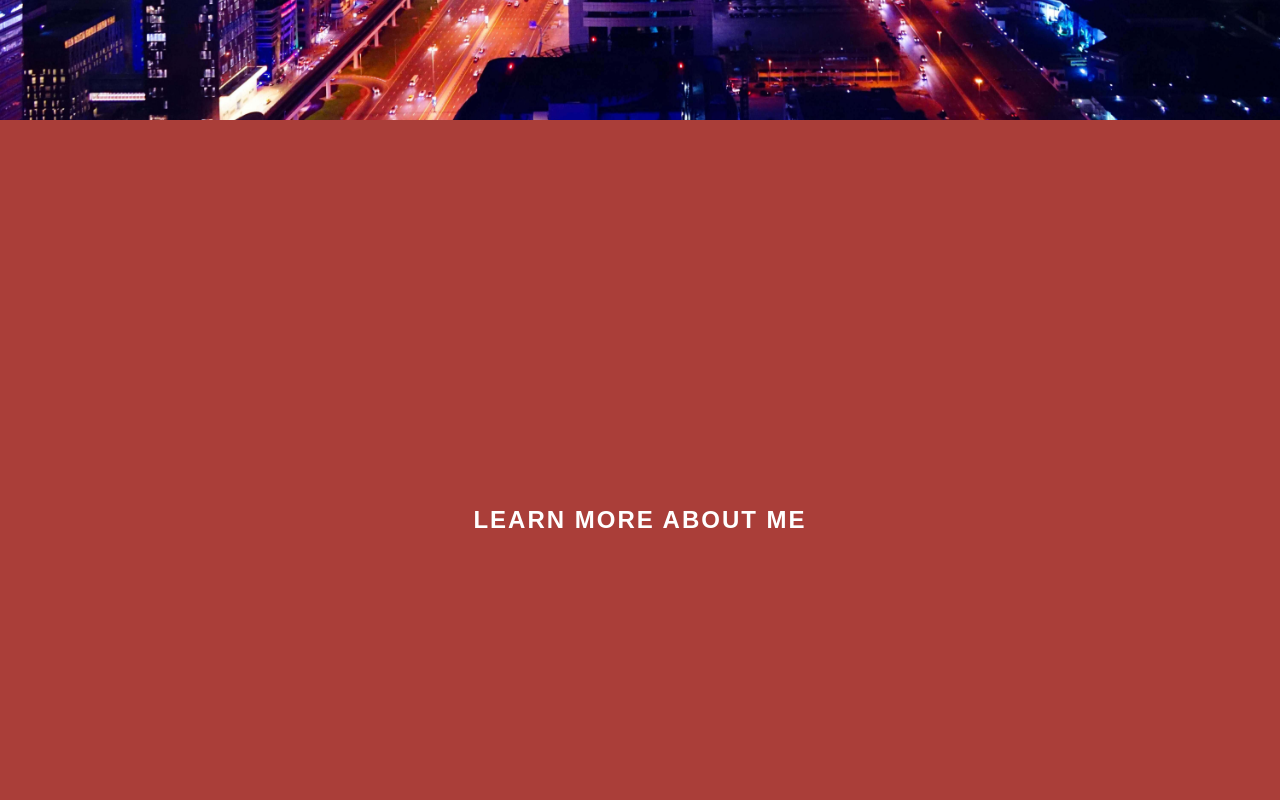
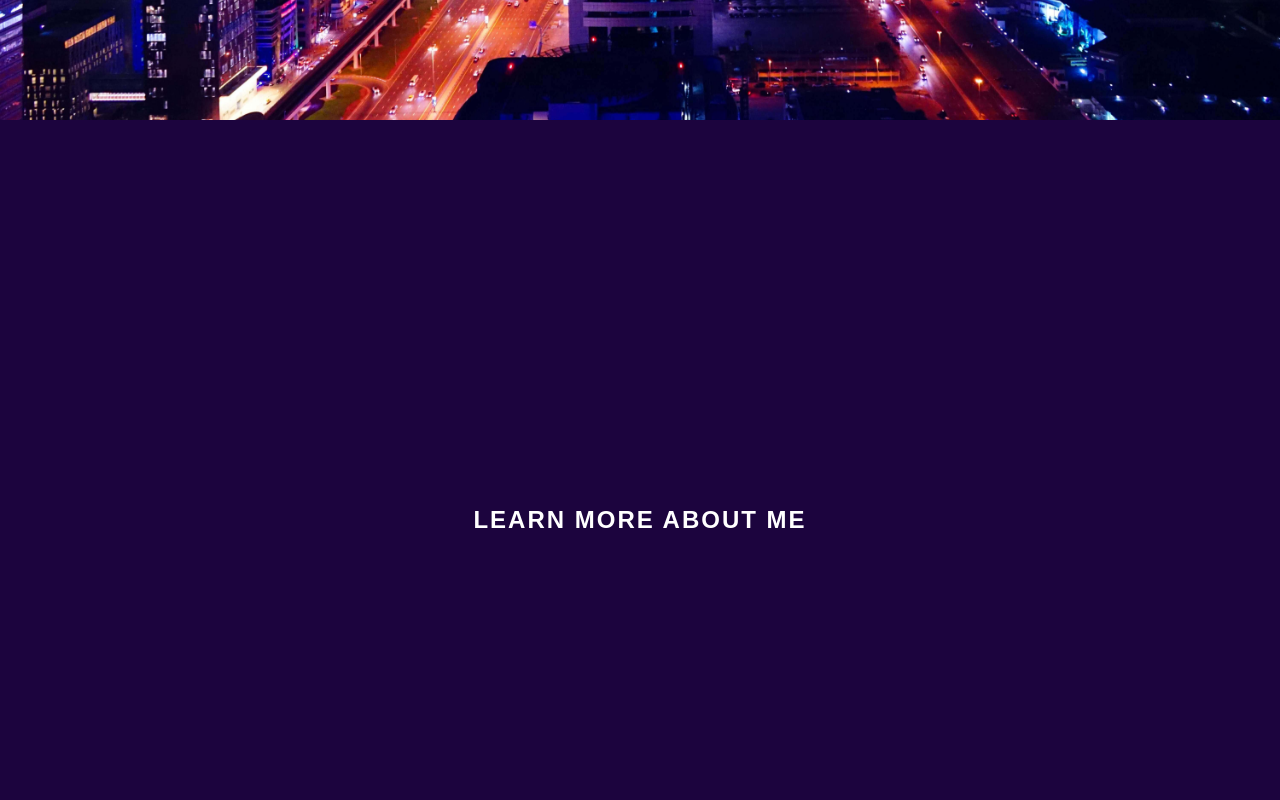
Before and after one commit to piyusharora91/animated-navbar, a plain HTML site: page index.html in a window 1280 px wide. Shown: the part 680-1480 px from the top of the page. Drawn offline with Linux system fonts and the light colour scheme; a web font is replaced by a local one.

Commit message:
background home image update, main colors update

```diff
--- a/style.css
+++ b/style.css
@@ -2,11 +2,11 @@
 
 :root {
   --primaryColor: #fff;
-  --navColor1: #21292c;
-  --navColor2: #aa3e39;
-  --navColor3: #aa6e39;
-  --navColor4: #236267;
-  --navColor5: #2c8437;
+  --navColor1: #6d2576;
+  --navColor2: #1C043E;
+  --navColor3: #a63d18;
+  --navColor4: #312E2B;
+  --navColor5: #C0B8AA;
 }
 
 html {
```
